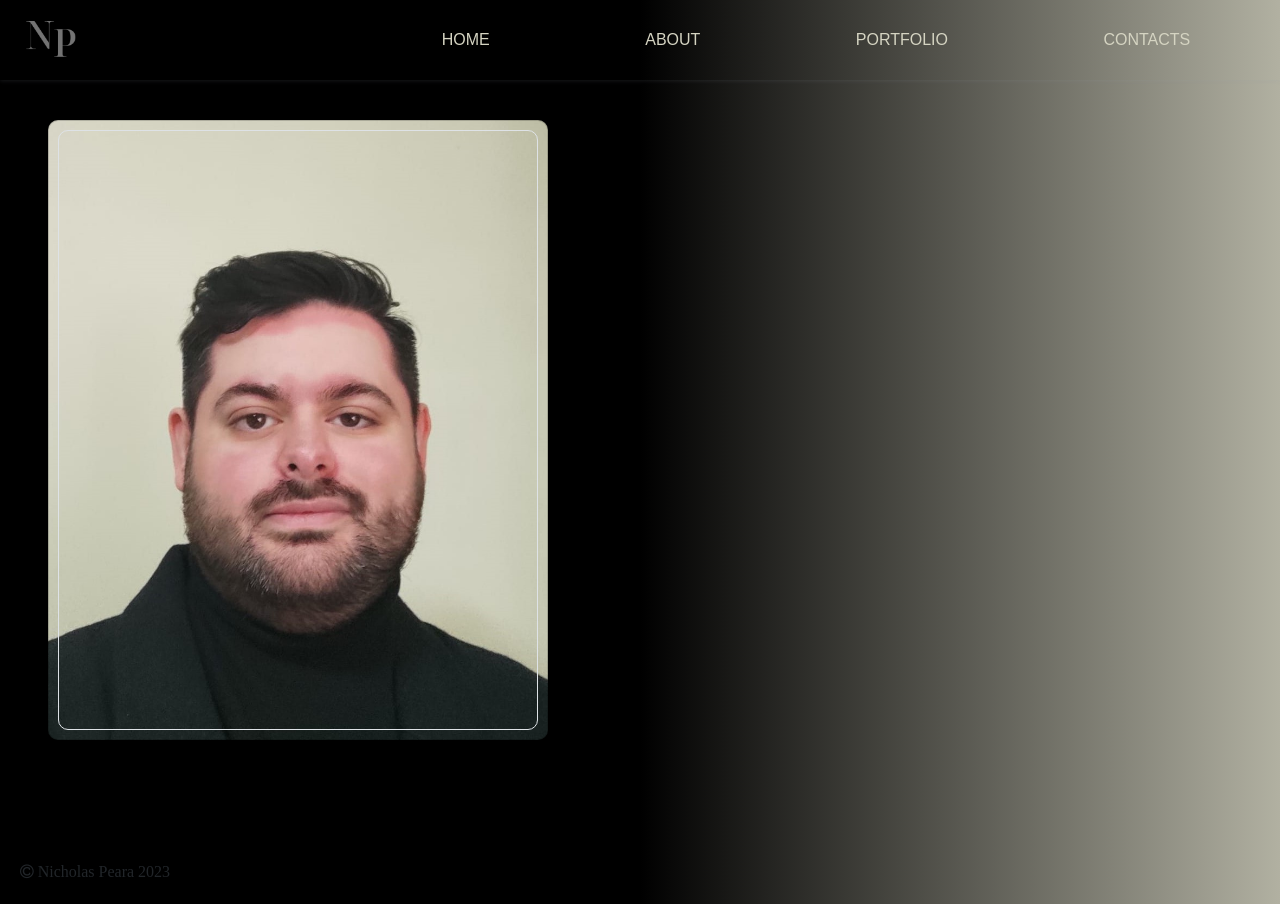
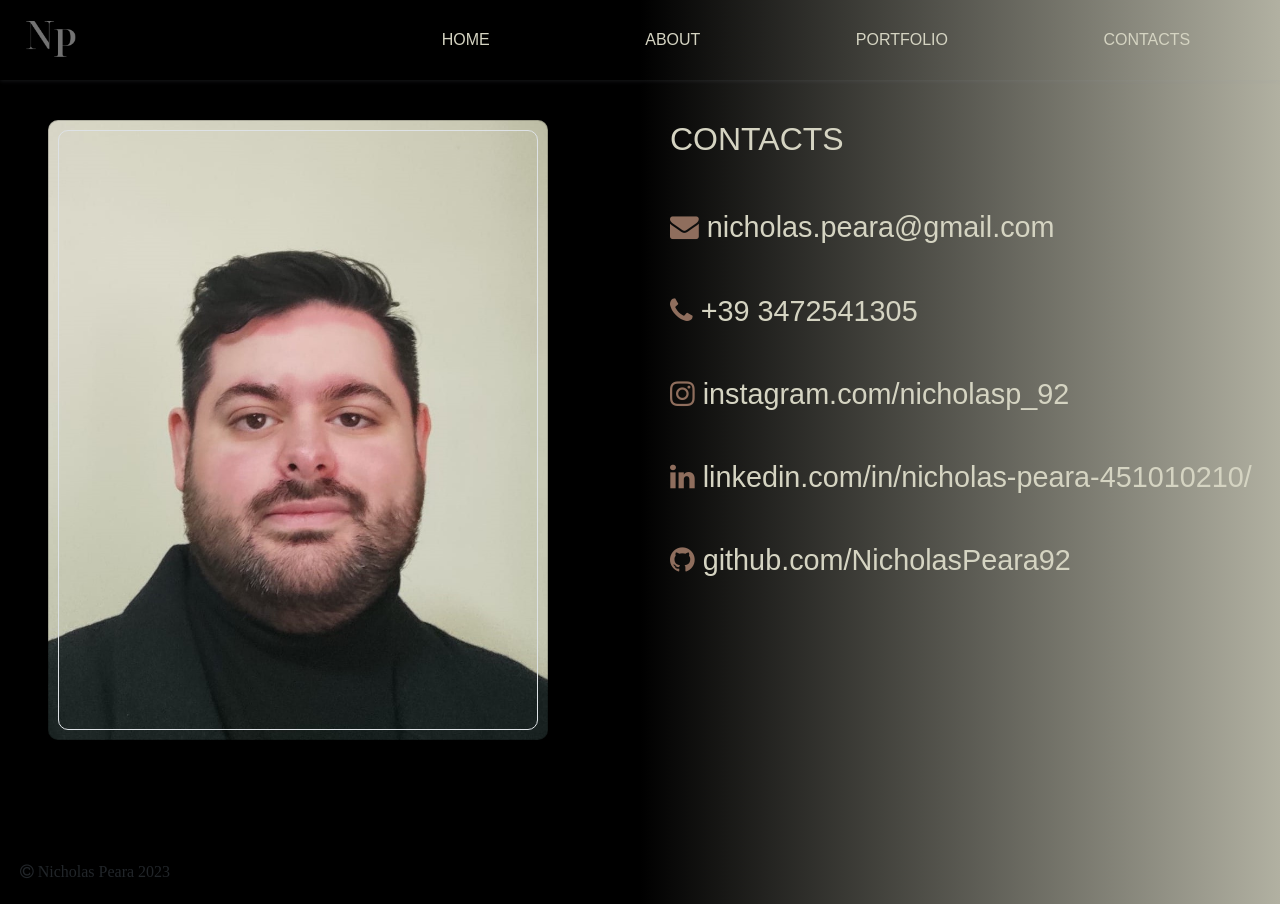
Before and after one commit to NicholasPeara92/my-portfolio, a Vue app: page /contacts in a window 1280 px wide. Built offline with nearby package versions, Linux system fonts and the light colour scheme; a web font is replaced by a local one.

Commit message:
Add contacts and fix portfolio animations

```diff
--- a/src/components/Socials.vue
+++ b/src/components/Socials.vue
@@ -5,14 +5,22 @@
       <div class="line"></div>
       <ul class="nav-list">
         <li class="nav-item">
-          <a href="#" class="nav-link"><i class="fa fa-instagram icon"></i></a>
+          <a href="https://www.instagram.com/nicholasp_92/" class="nav-link"
+            ><i class="fa fa-instagram icon"></i
+          ></a>
         </li>
         <li class="nav-item">
-          <a href="#" class="nav-link"><i class="fa fa-github icon"></i></a>
+          <a href="https://github.com/NicholasPeara92" class="nav-link"
+            ><i class="fa fa-github icon"></i
+          ></a>
         </li>
 
         <li class="nav-item">
-          <a href="#" class="nav-link"><i class="fa fa-linkedin icon"></i></a>
+          <a
+            href="https://www.linkedin.com/in/nicholas-peara-451010210/"
+            class="nav-link"
+            ><i class="fa fa-linkedin icon"></i
+          ></a>
         </li>
       </ul>
     </nav>
--- a/src/pages/Contacts.vue
+++ b/src/pages/Contacts.vue
@@ -4,7 +4,22 @@
       <div class="col d-flex justify-content-start align-items-center ps-5">
         <ProfileCard />
       </div>
-      <div class="col"></div>
+      <div class="col contacts">
+        <h2 class="mb-5">CONTACTS</h2>
+        <ul>
+          <li><i class="fa fa-envelope icon"></i> nicholas.peara@gmail.com</li>
+          <li><i class="fa fa-phone icon"></i> +39 3472541305</li>
+          <li>
+            <i class="fa fa-instagram icon"></i>
+            instagram.com/nicholasp_92
+          </li>
+          <li>
+            <i class="fa fa-linkedin icon"></i>
+            linkedin.com/in/nicholas-peara-451010210/
+          </li>
+          <li><i class="fa fa-github icon"></i> github.com/NicholasPeara92</li>
+        </ul>
+      </div>
     </div>
   </div>
 </template>
@@ -23,5 +38,19 @@ export default {
 .container-fluid {
   padding-top: 120px;
   padding-bottom: 100px;
+  .contacts {
+    color: #d5d4c2;
+    ul {
+      list-style: none;
+      font-size: 1.8rem;
+      padding-left: 0;
+      li {
+        margin-bottom: 40px;
+        i {
+          color: #8f6e5d;
+        }
+      }
+    }
+  }
 }
 </style>
--- a/src/pages/Portfolio.vue
+++ b/src/pages/Portfolio.vue
@@ -104,6 +104,15 @@ export default {
 <style lang="scss" scoped>
 .portfolio {
   padding: 100px;
+  color: #d5d4c2;
+  h1,
+  a {
+    color: #8f6e5d;
+    text-decoration: none;
+  }
+  a:hover {
+    color: rgb(108, 97, 69);
+  }
 }
 img {
   display: block;
@@ -113,7 +122,6 @@ img {
 .card {
   width: 400px;
   height: 450px;
-  color: white;
   perspective: 800px;
   background-color: inherit;
   border-color: transparent;
@@ -122,12 +130,13 @@ img {
   position: relative;
   height: 100%;
   transform-style: preserve-3d;
-  transition: transform 0.5s;
+  transition: transform 1s;
 }
 .card:hover .card__inner {
   transform: rotateY(-180deg);
 }
 .card__side {
+  border-radius: 10px;
   position: absolute;
   inset: 0;
   background-color: #151515;
```
